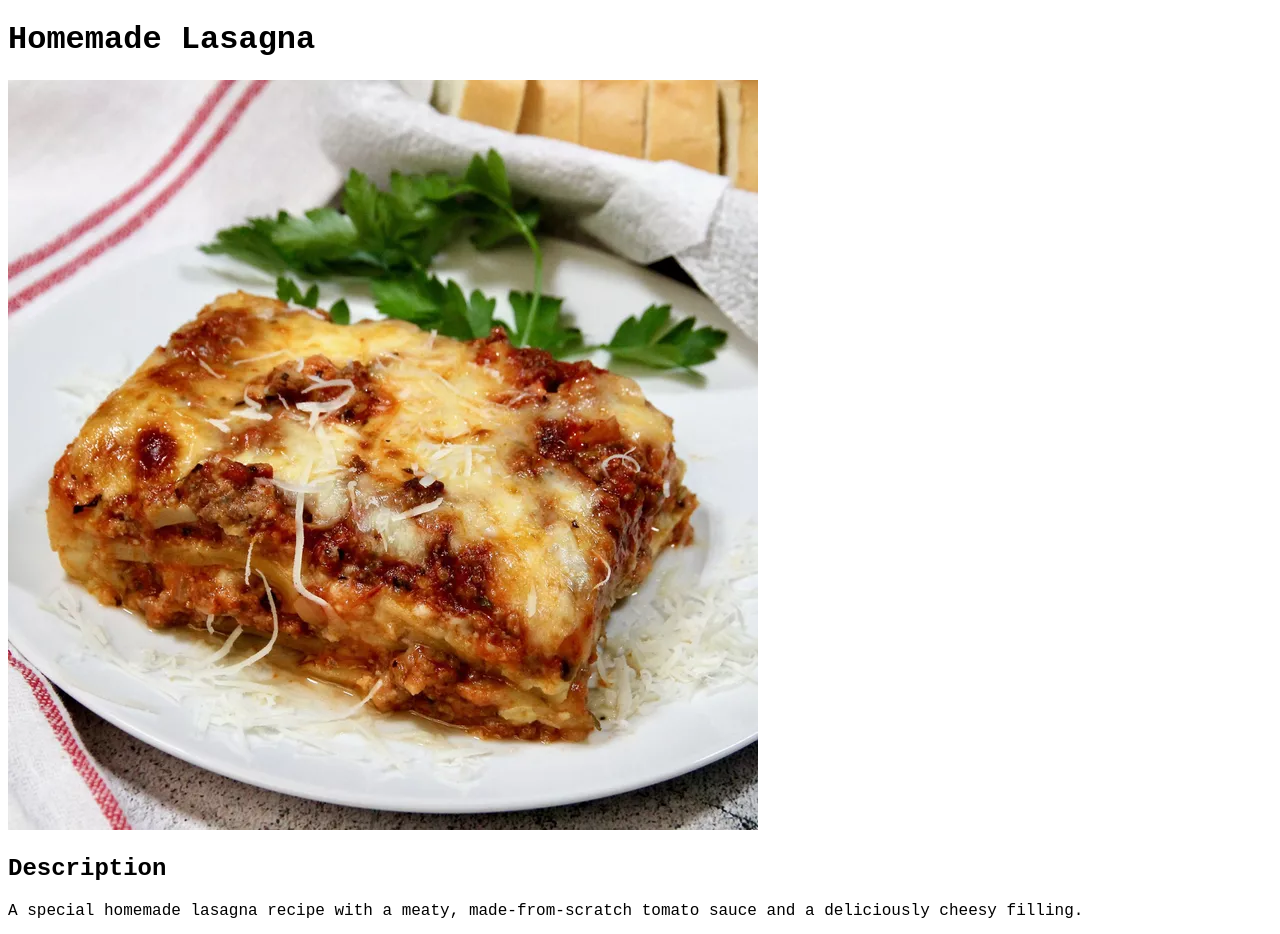
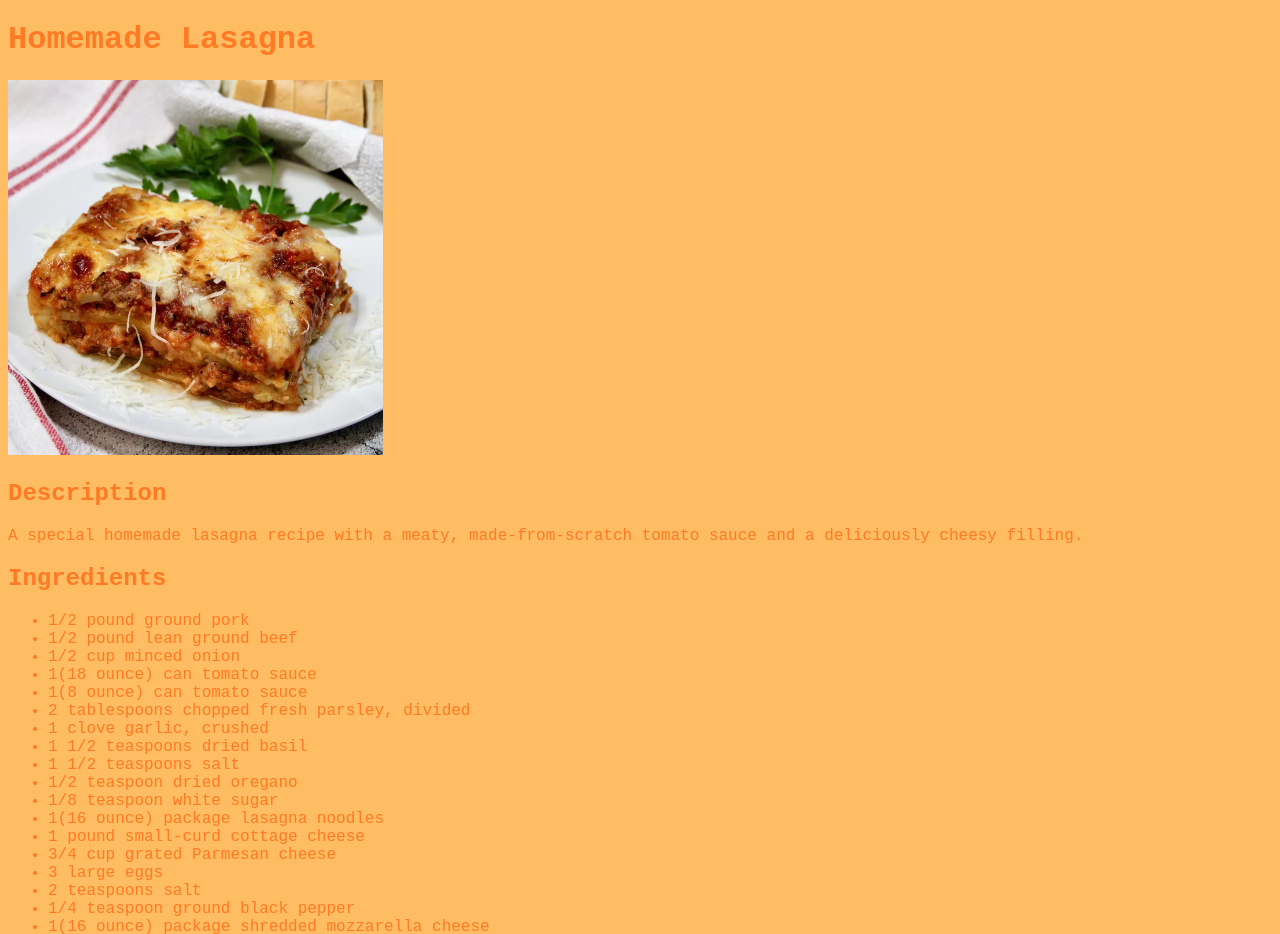
Before and after one commit to wavyaluxx/odin-recipes, a plain HTML site: page recipes/lasagna.html in a window 1280 px wide. Shown: the top 934 px of the page. Drawn offline with Linux system fonts and the light colour scheme.

Commit message:
Add customization to lasagna.html and Optimize .css

```diff
--- a/recipes/lasagna.html
+++ b/recipes/lasagna.html
@@ -6,9 +6,9 @@
         <link rel="stylesheet" href="../styles.css">
     </head>
 
-    <body>
-        <h1>Homemade Lasagna</h1>
-        <img src="../img/lasagna.webp" alt="Finished Juicy Homemade Lasagna">
+    <body id="lasagna">
+        <h1 id="title">Homemade Lasagna</h1>
+        <img class="main-img" src="../img/lasagna.webp" alt="Finished Juicy Homemade Lasagna">
         <h2>Description</h2>
             <p>A special homemade lasagna recipe with a meaty, made-from-scratch tomato sauce and a deliciously cheesy
             filling.</p>
--- a/styles.css
+++ b/styles.css
@@ -16,7 +16,7 @@ body {
     background-color: #f6dc50;
 }
 
-#burger #title, .directions {
+#burger .title, .directions {
     color: #b0711e;
 }
 
@@ -27,3 +27,8 @@ body {
 #burger .ingredients {
     color: #925143;
 }
+
+#lasagna {
+    background-color: #ffbd63;
+    color: #ff7a24;
+}
```
Also changed, not shown: recipes/burger.html (+1 -1 lines).
